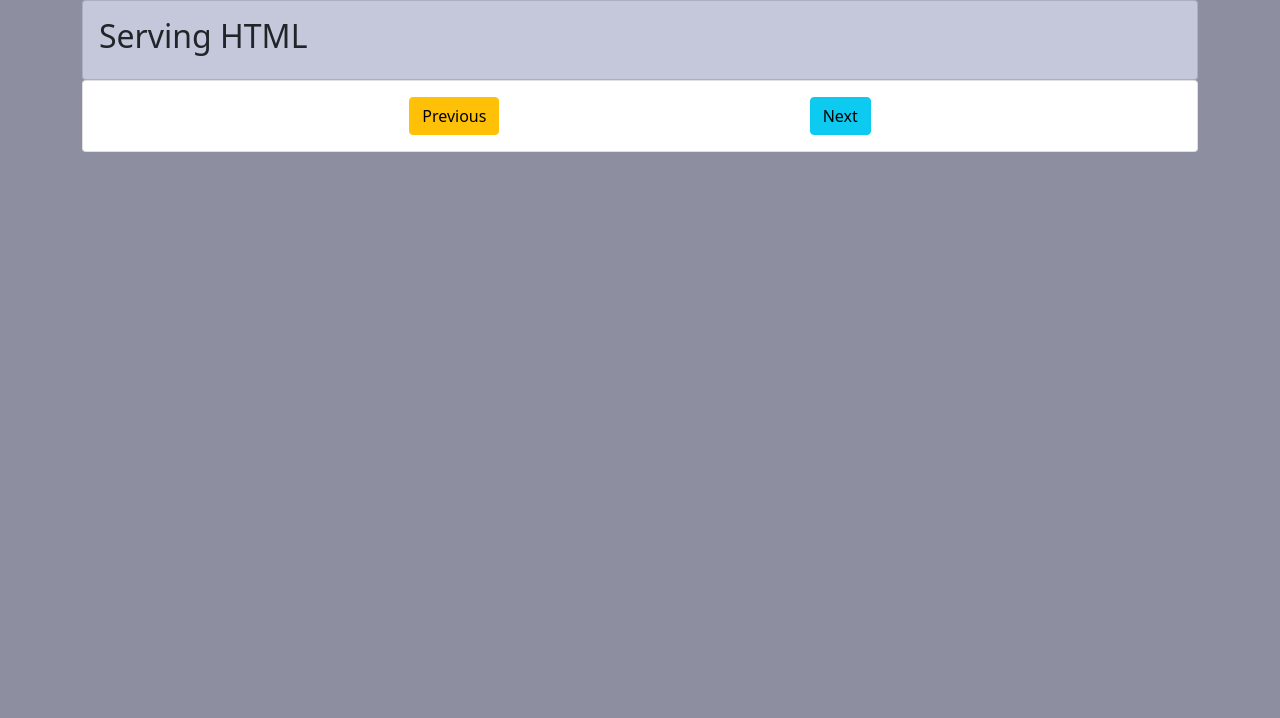
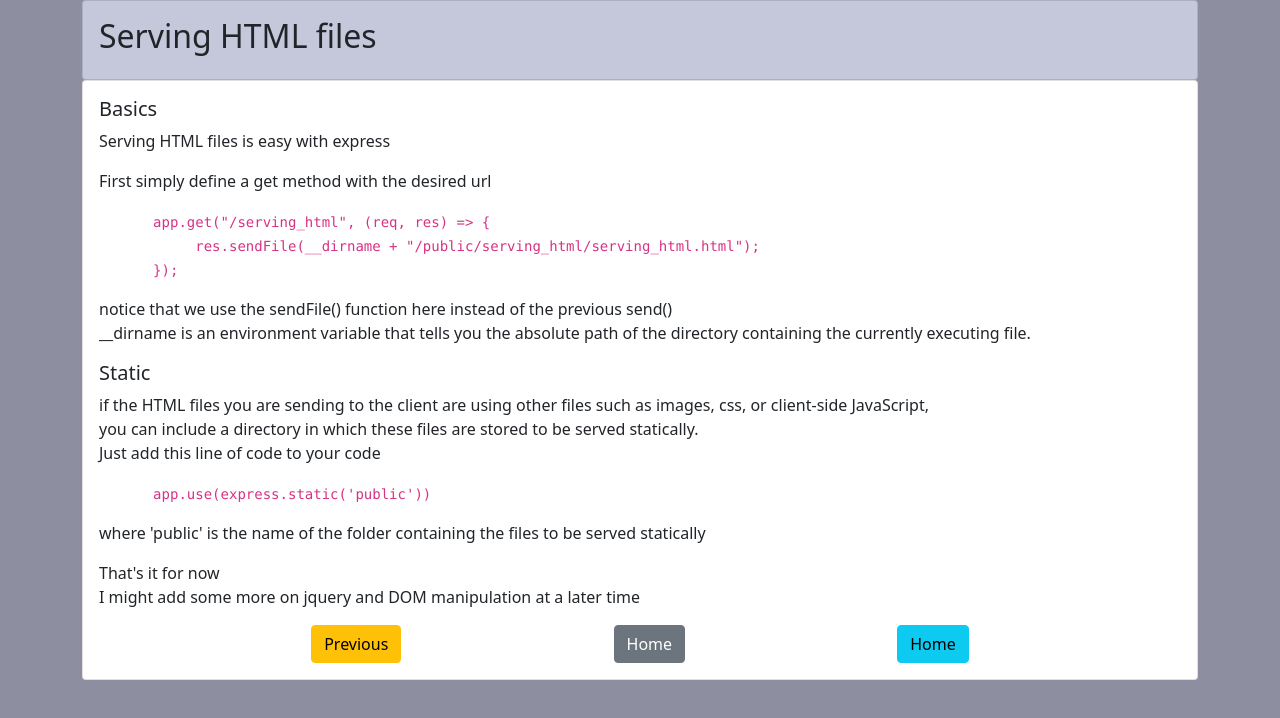
Before and after one commit to PeterHHartmann/Fullstack_Node.js_Semester4, a website: page 6.Mandatory_1/public/serving_html/serving_html.html in a window 1280 px wide. Drawn offline with nearby package versions, Linux system fonts and the light colour scheme.

Commit message:
serving HTML files added - final commit for hand-in

```diff
--- a/6.Mandatory_1/app.js
+++ b/6.Mandatory_1/app.js
@@ -1,7 +1,7 @@
 const express = require('express');
 const app = express();
 const port = process.env.PORT || 8080;
-app.use(express.static("public"));
+
 
 app.get("/", (req, res) => {
     res.sendFile(__dirname + "/public/frontpage/frontpage.html");
--- a/6.Mandatory_1/public/serving_html/serving_html.html
+++ b/6.Mandatory_1/public/serving_html/serving_html.html
@@ -5,17 +5,48 @@
     <meta name="viewport" content="width=device-width, initial-scale=1.0">
     <link href="https://cdn.jsdelivr.net/npm/bootstrap@5.0.0-beta3/dist/css/bootstrap.min.css" rel="stylesheet" integrity="sha384-eOJMYsd53ii+scO/bJGFsiCZc+5NDVN2yr8+0RDqr0Ql0h+rP48ckxlpbzKgwra6" crossorigin="anonymous">
     <script src="https://cdn.jsdelivr.net/npm/bootstrap@5.0.0-beta3/dist/js/bootstrap.bundle.min.js" integrity="sha384-JEW9xMcG8R+pH31jmWH6WWP0WintQrMb4s7ZOdauHnUtxwoG2vI5DkLtS3qm9Ekf" crossorigin="anonymous"></script>
-    <title>Serving HTML</title>
+    <title>Serving HTML files</title>
 </head>
 <body style="background-color: #8d8fa1;">
     <div class="container">
         <div class="card" style="background-color: #c5c8db;">
             <div class="card-body">
-                <h2 class="card-title">Serving HTML</h2>
+                <h2 class="card-title">Serving HTML files</h2>
             </div>
         </div>
         <div class="card">
             <div class="card-body">
+                <h5>Basics</h5>
+                <p>Serving HTML files is easy with express</p>
+                <p>First simply define a get method with the desired url</p>
+                <p style="margin-left: 5%;">
+                    <code>
+                        app.get("/serving_html", (req, res) => {
+                            <br>&nbsp;&nbsp;&nbsp;&nbsp;
+                            res.sendFile(__dirname + "/public/serving_html/serving_html.html");
+                            <br>
+                        });
+                    </code>
+                </p>
+                <p>notice that we use the sendFile() function here instead of the previous send()
+                    <br> __dirname is an environment variable that tells you the absolute path of the directory containing the currently executing file.
+                </p>
+                <h5>Static</h5>
+                <p>if the HTML files you are sending to the client are using other files such as images, css, or client-side JavaScript,
+                    <br>you can include a directory in which these files are stored to be served statically.
+                    <br>Just add this line of code to your code
+                </p>
+                <p style="margin-left: 5%;">
+                    <code>
+                        app.use(express.static('public'))
+                    </code>
+                </p>
+                <p>where 'public' is the name of the folder containing the files to be served statically</p>
+
+                <p>That's it for now
+                    <br>I might add some more on jquery and DOM manipulation at a later time
+                </p>
+
                 <div style="display: flex; justify-content: space-evenly;">
                     <a href="/rest_api">
                         <button type="button" class="btn btn-warning">
@@ -23,8 +54,13 @@
                         </button>
                     </a>
                     <a href="/">
+                        <button type="button" class="btn btn-secondary">
+                            Home
+                        </button>
+                    </a>
+                    <a href="/">
                         <button type="button" class="btn btn-info">
-                            Next
+                            Home
                         </button>
                     </a>
                 </div>
```
Also changed, not shown: 6.Mandatory_1/public/about/about.html (+5 -0 lines), 6.Mandatory_1/public/data_types/data_types.html (+5 -0 lines), 6.Mandatory_1/public/express_guide/express_guide.html (+5 -0 lines), 6.Mandatory_1/public/frontpage/frontpage.html (+1 -0 lines), 6.Mandatory_1/public/node_package_manager/node_package_manager.html (+5 -0 lines), 6.Mandatory_1/public/nodemon/nodemon.html (+5 -0 lines), 6.Mandatory_1/public/rest_api/rest_api.html (+5 -0 lines).
